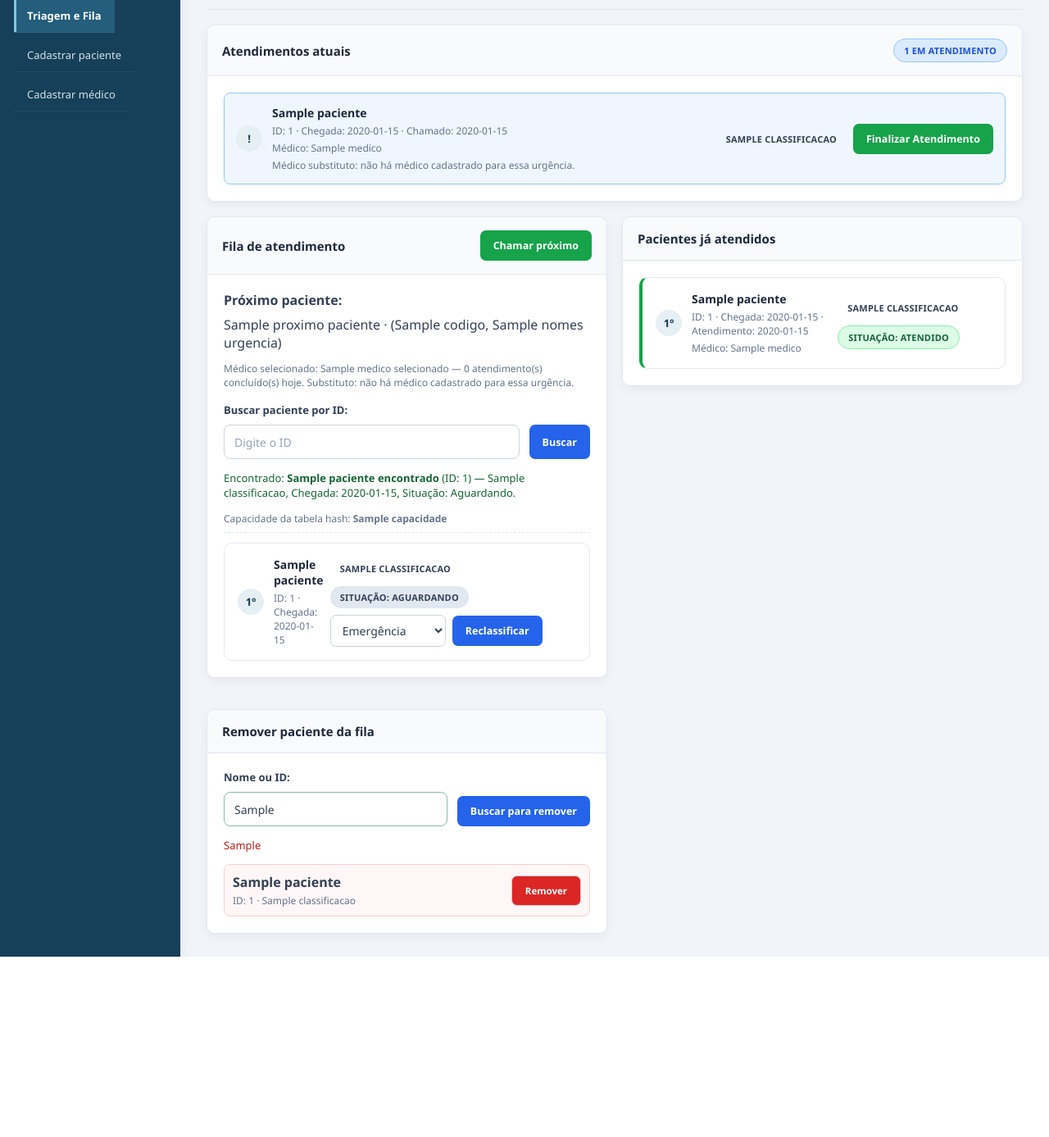
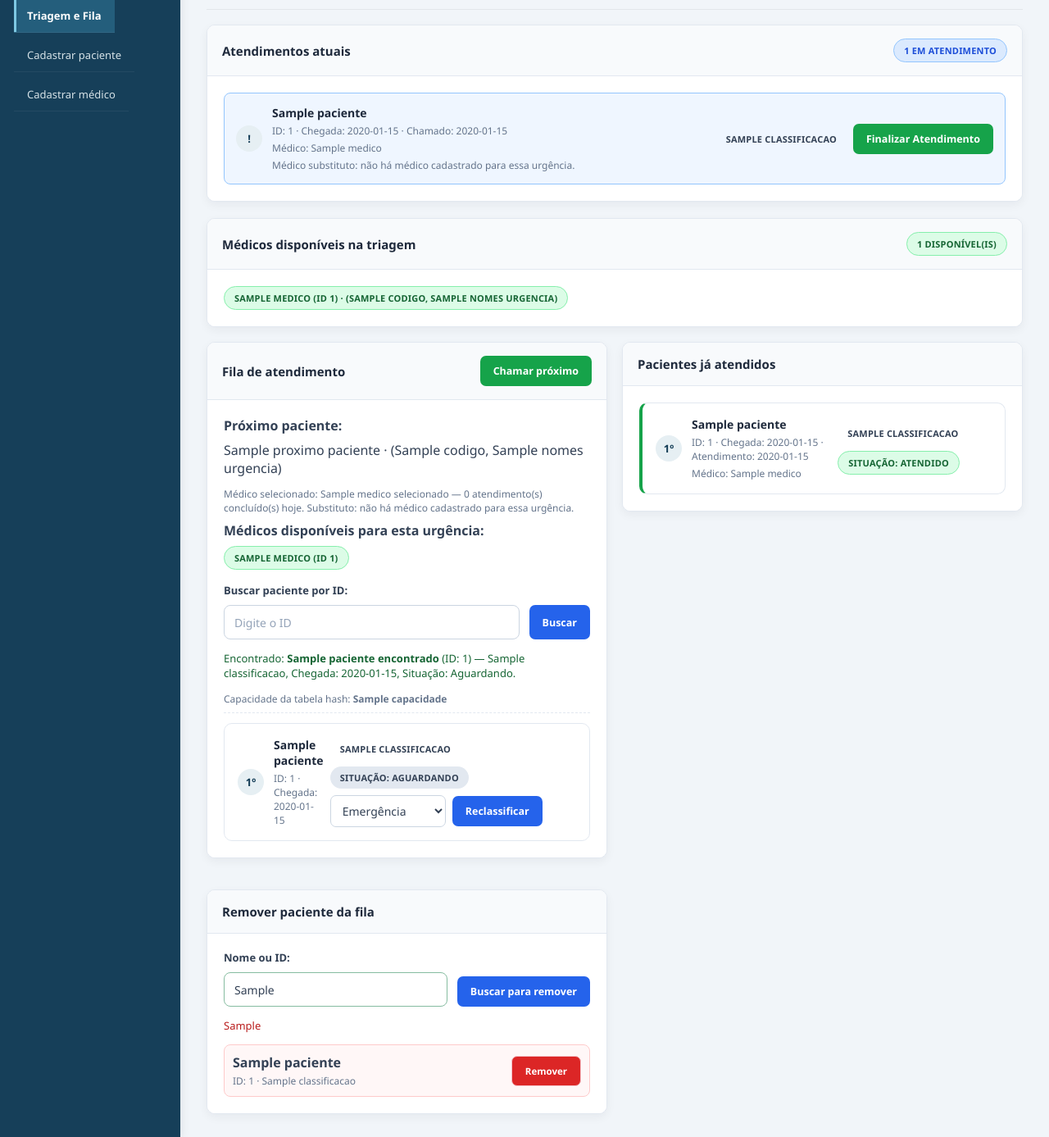
Before and after one commit to GabrielAmado07/App-Sigae, a Flask app: template templates/index.html in a window 1280 px wide. Shown: the part 181-1568 px from the top of the page at 82% size. Before the commit the page ends 1348 px from the top, so only its background shows below. Run offline with Flask 3, Linux system fonts and the light colour scheme; the template is opened without the code that fills it: most values are stand-ins (such as "Sample title", 1, 10 or a date in 2020).

Commit message:
Adicionad urgencia, desempate por carga diaria e remocao

```diff
--- a/App.py
+++ b/App.py
@@ -31,7 +31,8 @@ def obter_medicos_disponiveis():
     }
     return [
         medico for medico in medicos
-        if medico["id"] not in ids_medicos_ocupados
+        if medico.get("disponivel", True)
+        and medico["id"] not in ids_medicos_ocupados
     ]
 
 
@@ -134,6 +135,7 @@ def index():
         atendimentos_atuais=atendimentos_atuais,
         proximo_paciente=proximo_paciente,
         medicos_da_urgencia=medicos_da_urgencia,
+        medicos_livres=medicos_livres,
         medicos_disponiveis=medicos_disponiveis,
         medicos_cadastrados=bool(medicos),
         medico_selecionado=medico_selecionado,
@@ -188,6 +190,7 @@ def cadastro_medicos():
                 "id": proximo_id_medico,
                 "nome": nome,
                 "urgencia": urgencia,
+                "disponivel": True,
                 "ordem_cadastro": proximo_id_medico,
                 "atendimentos_concluidos": 0,
                 "atendimentos_por_dia": {},
@@ -195,12 +198,77 @@ def cadastro_medicos():
             proximo_id_medico += 1
         return redirect(url_for("cadastro_medicos"))
 
+    busca_medico = request.args.get("buscar_medico", "").strip()
+    if busca_medico:
+        try:
+            id_busca = int(busca_medico)
+        except ValueError:
+            termo_normalizado = busca_medico.casefold()
+            medicos_exibidos = [
+                medico for medico in medicos
+                if termo_normalizado in medico["nome"].casefold()
+            ]
+        else:
+            medicos_exibidos = [
+                medico for medico in medicos if medico["id"] == id_busca
+            ]
+    else:
+        medicos_exibidos = medicos
+
     return render_template(
         "medicos.html",
         medicos=medicos,
+        medicos_exibidos=medicos_exibidos,
+        busca_medico=busca_medico,
+        ids_medicos_em_atendimento={
+            atendimento["medico"]["id"] for atendimento in atendimentos_atuais
+        },
         data_hoje=date.today().isoformat(),
         nomes_urgencia=NOMES_URGENCIA,
     )
+
+
+@app.route("/medicos/<int:id_medico>/disponibilidade", methods=["POST"])
+def alterar_disponibilidade_medico(id_medico):
+    disponibilidade = request.form.get("disponivel", "")
+    if disponibilidade not in {"0", "1"}:
+        abort(400, description="Estado de disponibilidade inválido.")
+
+    with estado_lock:
+        medico = next((item for item in medicos if item["id"] == id_medico), None)
+        if medico is None:
+            abort(404, description="Médico não encontrado.")
+        medico["disponivel"] = disponibilidade == "1"
+
+    busca_medico = request.form.get("buscar_medico", "").strip()
+    destino = (
+        url_for("cadastro_medicos", buscar_medico=busca_medico)
+        if busca_medico
+        else url_for("cadastro_medicos")
+    )
+    return redirect(destino)
+
+
+@app.route("/medicos/<int:id_medico>/remover", methods=["POST"])
+def remover_medico(id_medico):
+    with estado_lock:
+        medico = next((item for item in medicos if item["id"] == id_medico), None)
+        if medico is None:
+            abort(404, description="Médico não encontrado.")
+        if any(
+            atendimento["medico"]["id"] == id_medico
+            for atendimento in atendimentos_atuais
+        ):
+            abort(409, description="Não é possível remover um médico em atendimento.")
+        medicos.remove(medico)
+
+    busca_medico = request.form.get("buscar_medico", "").strip()
+    destino = (
+        url_for("cadastro_medicos", buscar_medico=busca_medico)
+        if busca_medico
+        else url_for("cadastro_medicos")
+    )
+    return redirect(destino)
 
 
 @app.route("/atender", methods=["POST"])
@@ -222,10 +290,10 @@ def atender():
             if medicos_da_urgencia:
                 abort(
                     409,
-                    description="Todos os médicos desta urgência estão em atendimento.",
+                    description="Não há médico disponível para esta urgência.",
                 )
             if medicos:
-                abort(409, description="Todos os médicos estão em atendimento.")
+                abort(409, description="Não há médicos disponíveis para este paciente.")
             abort(409, description="Cadastre um médico para chamar pacientes.")
 
         if fila.remover(paciente.id) is None:
--- a/static/css/index.css
+++ b/static/css/index.css
@@ -226,6 +226,10 @@ body {
 }
 
 .current-attendance {
+  margin-bottom: 18px;
+}
+
+.available-doctors-panel {
   margin-bottom: 18px;
 }
 
@@ -1145,6 +1149,35 @@ body {
   border: 1px solid #86efac;
 }
 
+.badge-medico-indisponivel {
+  background: #fee2e2;
+  color: #991b1b;
+  border: 1px solid #fca5a5;
+}
+
+.badge-medico-em-atendimento {
+  background: #dbeafe;
+  color: #1d4ed8;
+  border: 1px solid #93c5fd;
+}
+
+.doctor-management-actions {
+  display: flex;
+  align-items: center;
+  justify-content: flex-end;
+  flex-wrap: wrap;
+  gap: 8px;
+}
+
+.doctor-management-actions form {
+  margin: 0;
+}
+
+.doctor-management-actions .btn {
+  margin-top: 0;
+  white-space: nowrap;
+}
+
 .panel-body {
   background: #ffffff;
 }
--- a/templates/index.html
+++ b/templates/index.html
@@ -100,6 +100,26 @@
                 </div>
             </section>
 
+            <section class="panel available-doctors-panel" id="medicos-disponiveis">
+                <div class="panel-header">
+                    <span>Médicos disponíveis na triagem</span>
+                    <span class="badge badge-medico-disponivel">{{ medicos_livres|length }} disponível(is)</span>
+                </div>
+                <div class="panel-body">
+                    {% if medicos_livres %}
+                    <div class="available-doctor-list">
+                        {% for medico in medicos_livres %}
+                        <span class="badge badge-medico-disponivel">
+                            {{ medico.nome }} (ID {{ medico.id }}) · {{ nomes_urgencia[medico.urgencia] }}
+                        </span>
+                        {% endfor %}
+                    </div>
+                    {% else %}
+                    <div class="empty-state">Nenhum médico disponível no momento.</div>
+                    {% endif %}
+                </div>
+            </section>
+
             <div class="triage-grid">
                 <div class="queue-column">
                 <section class="panel" id="fila">
@@ -128,17 +148,25 @@
                                 Substituto: não há médico cadastrado para essa urgência.
                                 {% endif %}
                             </div>
+                            <strong>Médicos disponíveis para esta urgência:</strong>
+                            <div class="available-doctor-list">
+                                {% for medico in medicos_disponiveis %}
+                                <span class="badge badge-medico-disponivel">
+                                    {{ medico.nome }} (ID {{ medico.id }})
+                                </span>
+                                {% endfor %}
+                            </div>
                             {% elif medicos_da_urgencia %}
-                            <div class="patient-time">Todos os médicos desta urgência estão em atendimento.</div>
+                            <div class="patient-time">Não há médico disponível para essa urgência.</div>
                             {% elif medicos_cadastrados %}
-                            <div class="patient-time">Todos os médicos estão em atendimento.</div>
+                            <div class="patient-time">Não há médicos disponíveis para este paciente.</div>
                             {% else %}
                             <div class="patient-time">Não há médicos cadastrados para atender.</div>
                             {% endif %}
-                            {% elif medicos_disponiveis %}
+                            {% elif medicos_livres %}
                             <strong>Médicos disponíveis:</strong>
                             <div class="available-doctor-list">
-                                {% for medico in medicos_disponiveis %}
+                                {% for medico in medicos_livres %}
                                 <span class="badge badge-medico-disponivel">{{ medico.nome }}</span>
                                 {% endfor %}
                             </div>
```
Also changed, not shown: templates/medicos.html (+51 -2 lines), tests/test_doctor_availability.py (added, +119 -0 lines).
